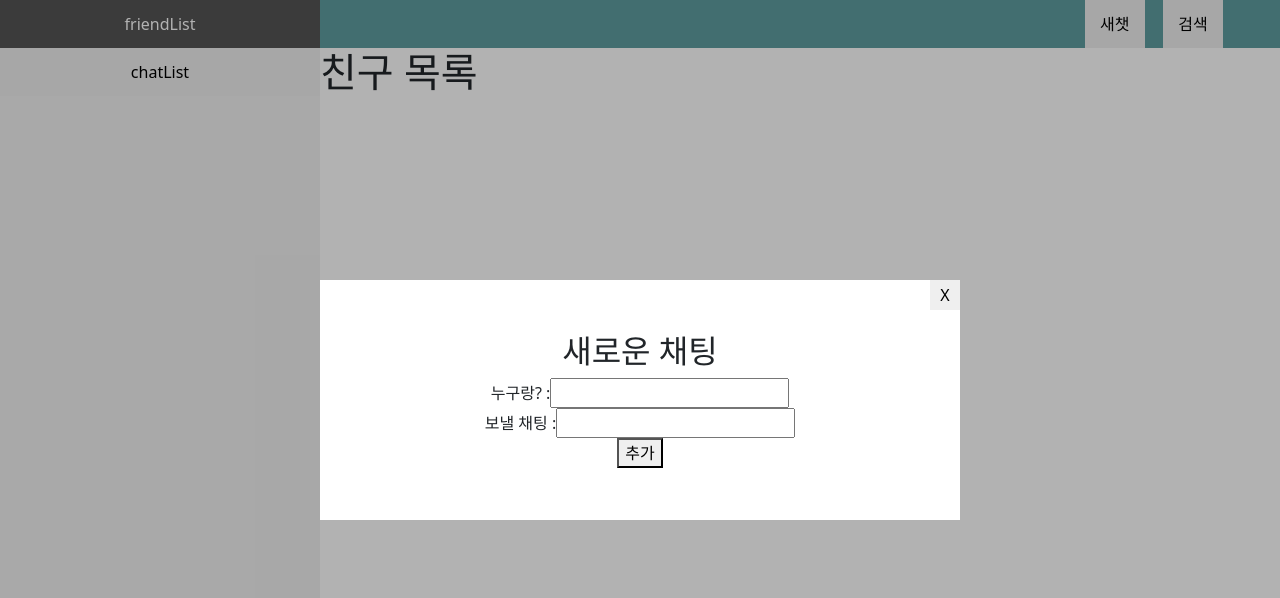
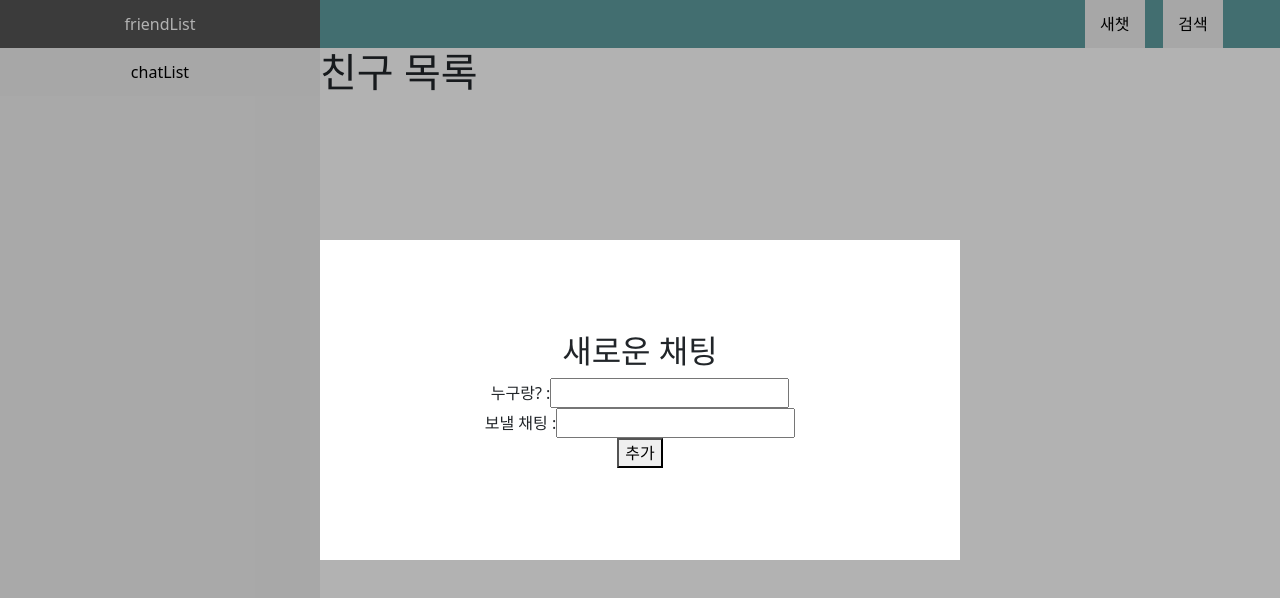
Before and after one commit to Appjit/chatgit, a Vue app in the folder chatjit/: page /MainView in a window 1280 px wide. Both pictures are taken after a click on the button "새챗". Shown: the top 598 px of the page. Built offline with nearby package versions, Linux system fonts and the light colour scheme.

Commit message:
Update ModalNewChat.vue

```diff
--- a/chatjit/src/components/modal/ModalNewChat.vue
+++ b/chatjit/src/components/modal/ModalNewChat.vue
@@ -1,7 +1,6 @@
 <template>
-    <div class="back-ground">
+    <div class="back-ground" @click="closeModal"></div>
     <div class="container-box">
-            <button class="close-button" @click="closeModal">X</button>
         <h2>새로운 채팅</h2>
         <div class="form-container">
             <label>누구랑? :</label>
@@ -13,7 +12,6 @@
         </div>
         <div class="form-container">
             <button @click="addChat">추가</button>
-            </div>
         </div>
     </div>
 </template>
@@ -40,20 +38,20 @@ export default {
 
 <style scoped>
 .back-ground {
-    position: absolute;
+    position: fixed;
     top: 0;
     left: 0;
     width: 100%;
     height: 100%;
     background-color: rgba(0, 0, 0, 0.3);
-    display: flex;
-    justify-content: center;
-    align-items: center;
 }
 
 .container-box {
+    position: fixed;
+    top: 30%;
+    left: 25%;
     width: 50%;
-    height: 30%;
+    height: 40%;
     background-color: white;
     display: flex;
     justify-content: center;
```
Lines whose indentation alone changed are shown as unchanged.
